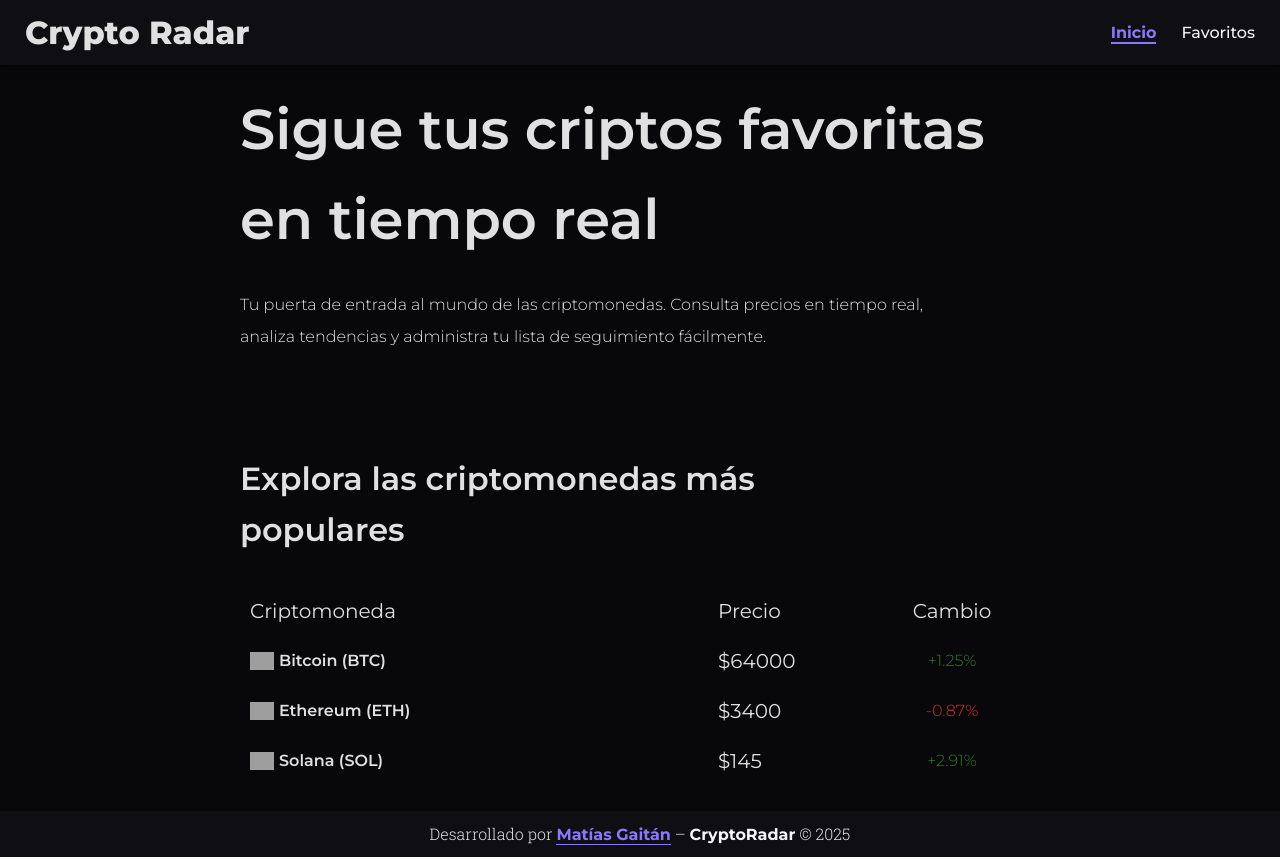
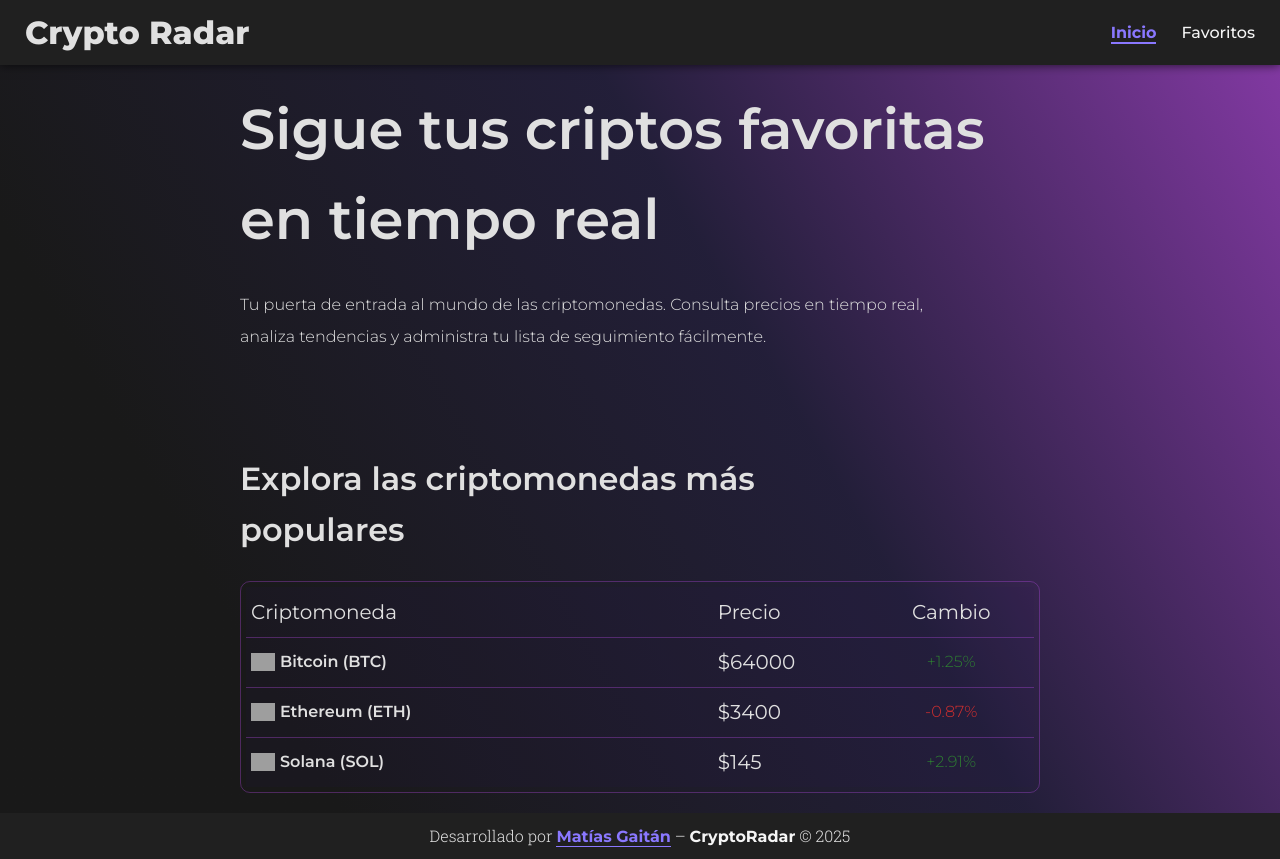
Before and after one commit to gaitanmatias/CryptoRadarApp, a React (Vite) app: page / in a window 1280 px wide. Built offline with nearby package versions, Linux system fonts and the light colour scheme; grey boxes are pictures that could not be loaded.

Commit message:
style(base): agrega nuevas variables

```diff
--- a/src/styles/base.css
+++ b/src/styles/base.css
@@ -11,31 +11,50 @@
   --text-color-light: #f5f5f5;
   --text-color-dark: #a0a0a0;
 
-  --bg-color-main: #0f0f13;
-  --bg-color-light: #23232e;
-  --bg-color-dark: #08080a;
+  --bg-home: linear-gradient(240deg,rgba(201, 80, 255, 0.6), rgba(106, 79, 255, 0.15), rgba(32, 32, 32, 0.3)80%);
+
+
+  /* variables generales */
+  --text-button-main: #e0e0e0;
+  --text-button-light: #f0f0f0;
+  --text-button-dark: #c0c0c0;
+
+  --bg-color-main: #202020;
+  --bg-color-light: #303030;
+  --bg-color-dark: #161616;
+  --bg-color-main-30: rgba(32, 32, 32, 0.3);
 
   --primary-color-main: #6a4fff;
   --primary-color-light: #8a78ff;
   --primary-color-dark: #4c36b8;
   --primary-color-hover: #866dff;
+  --primary-color-main-30: rgba(106, 79, 255, 0.3);
 
   --secondary-color-main: #2d1b5a;
   --secondary-color-light: #453074;
   --secondary-color-dark: #1b1040;
   --secondary-color-hover: #3b2a70;
+  --secondary-color-main-30: rgba(45, 27, 90, 0.3);
+  --secondary-color-main-10: rgba(45, 27, 90, 0.1);
 
   --accent-color-main: #c950ff;
   --accent-color-light: #db8eff;
   --accent-color-dark: #a037cc;
   --accent-color-hover: #d873ff;
+  --accent-color-main-30: rgba(201, 80, 255, 0.3);
 
 
 /* Theme: Light (desactivado por ahora) */
-  /*
+
+  /* variables generales */
+  /* --text-button-main: #e0e0e0;
+  --text-button-light: #f0f0f0;
+  --text-button-dark: #c0c0c0;
+
   --text-color-main: #1a1a1a;
   --text-color-light: #4d4d4d;
   --text-color-dark: #0f0f0f;
+
 
   --bg-color-main: #ededed;
   --bg-color-light: #f7f7f7;
@@ -54,8 +73,8 @@
   --accent-color-main: #ae3dff;
   --accent-color-light: #ca8bff;
   --accent-color-dark: #7a28b8;
-  --accent-color-hover: #c164ff;
-  */
+  --accent-color-hover: #c164ff; */
+
 
 
 
@@ -72,7 +91,8 @@
   /* Font sizes */
   --title-size: clamp(2rem, 6vw, 3.5rem);
   --subtitle-size: clamp(1.25rem, 4vw, 2rem);
-  --paragraph-size: clamp(1rem, 2vw, 1.25rem);
+  --paragraph-size: clamp(1rem, 2.25vw, 1.25rem);
+  --info-size: clamp(0.75rem, 2vw, 1rem);
 }
 
 
@@ -81,6 +101,10 @@
   padding: 0;
   box-sizing: border-box;
   list-style: none;
+}
+
+html {
+  scroll-behavior: smooth;
 }
 
 body {
```
